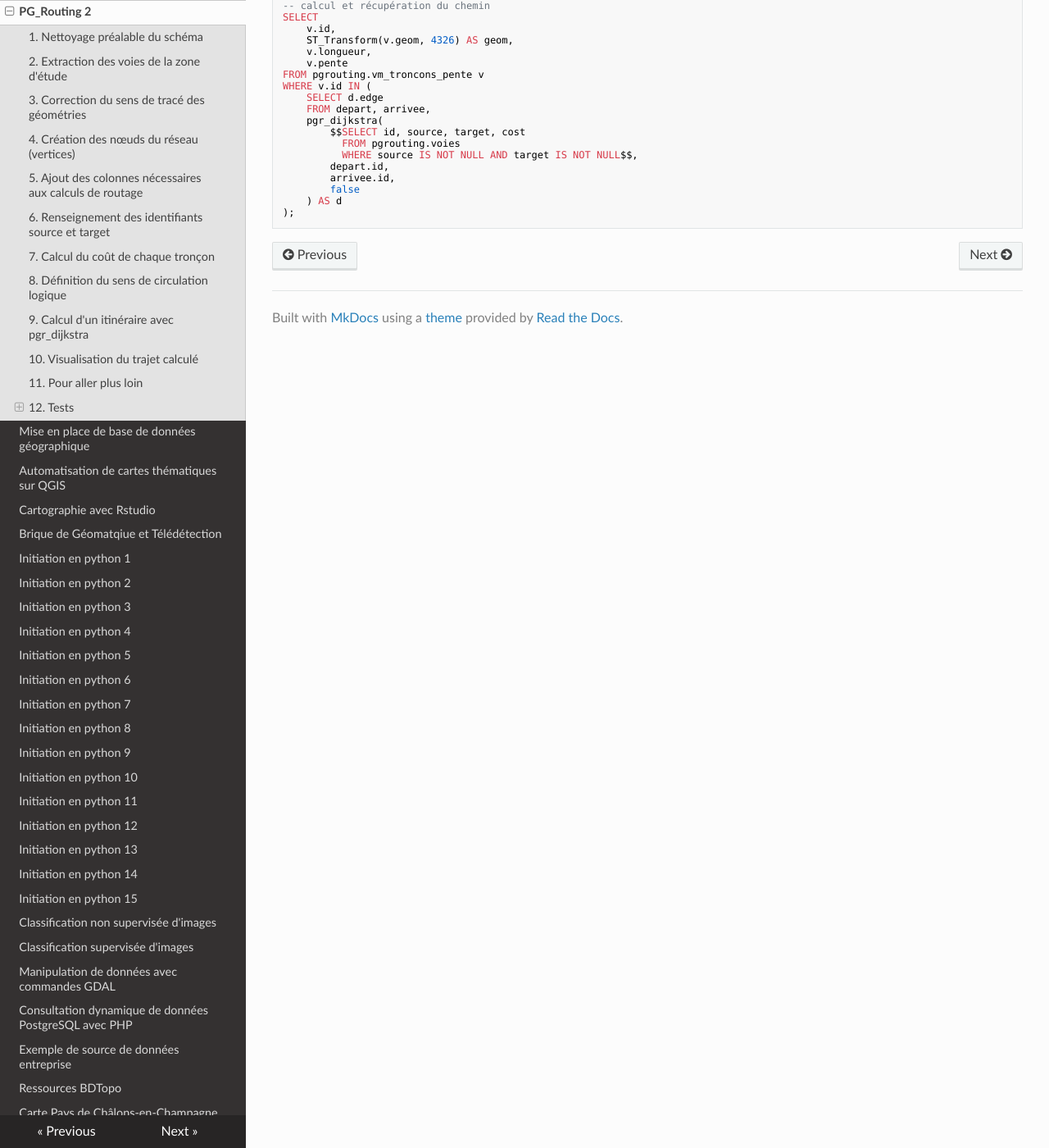
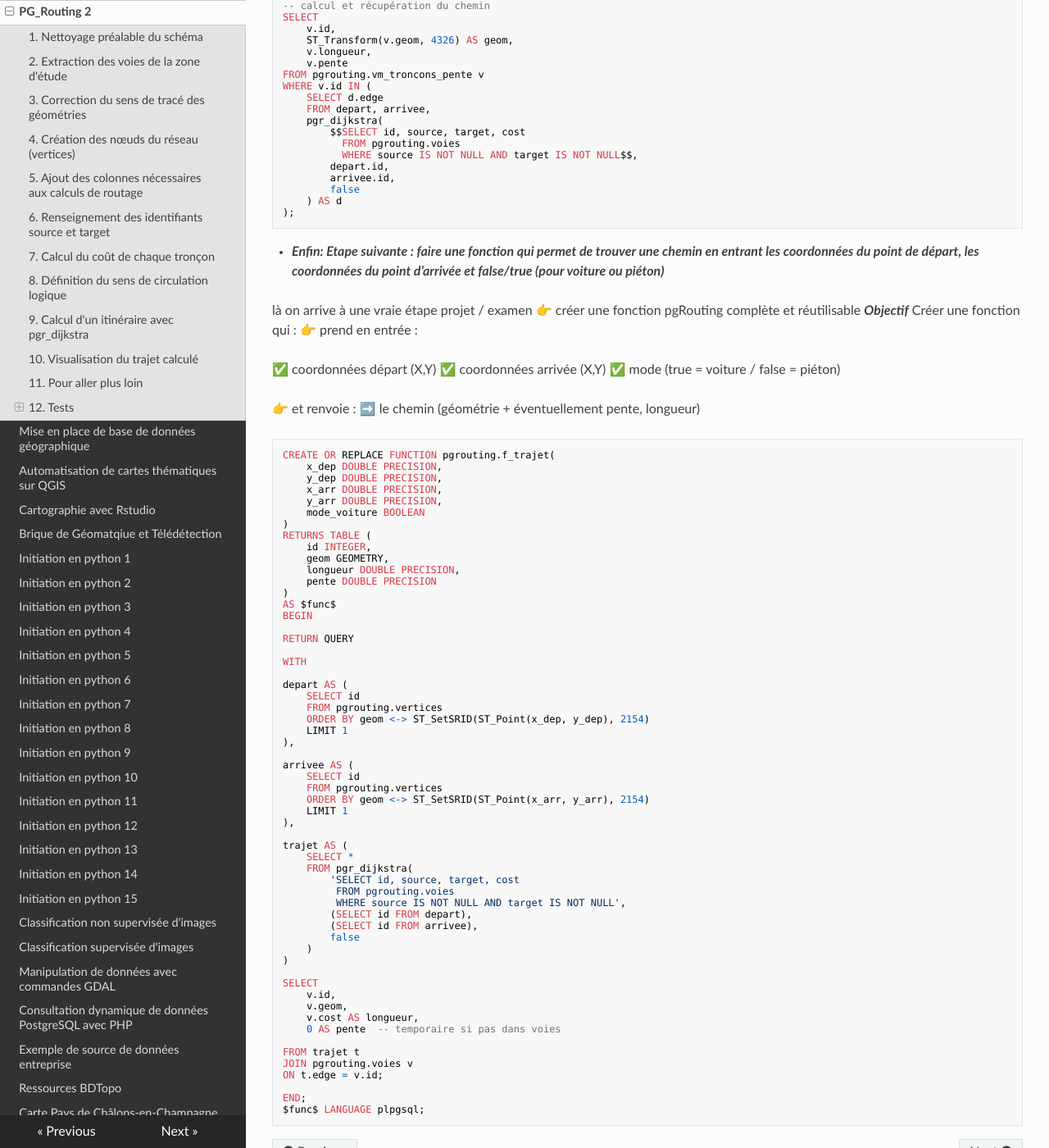
Before and after one commit to abdou123-guene/Site_de_documentation_geomatique, an MkDocs documentation site: the page built from docs/pgrouting1.md, in a window 1280 px wide and 1400 px high, scrolled down 7974 px. Shown: the whole window at 82% size. Built offline with MkDocs 1.6.1, drawn with Linux system fonts in a browser that asks for light colours; nearby versions of some CDN libraries; some of the changed text lies outside the part shown.

Commit message:
Document pgRouting function for route finding
Added a section on creating a pgRouting function for route finding based on coordinates and mode (car or pedestrian). Included SQL code for the function and its parameters.

````diff
--- a/docs/pgrouting1.md
+++ b/docs/pgrouting1.md
@@ -368,3 +368,79 @@
     ) AS d
 );
 ```
+
+- ***Enfin: Etape suivante : faire une fonction qui permet de trouver une chemin en entrant les coordonnées du point de départ, les coordonnées du point d’arrivée et false/true (pour voiture ou piéton)***
+
+là on arrive à une vraie étape projet / examen
+👉 créer une fonction pgRouting complète et réutilisable
+***Objectif***
+Créer une fonction qui :
+👉 prend en entrée :
+
+✅ coordonnées départ (X,Y)
+✅ coordonnées arrivée (X,Y)
+✅ mode (true = voiture / false = piéton)
+
+👉 et renvoie :
+➡️ le chemin (géométrie + éventuellement pente, longueur)
+
+```sql
+CREATE OR REPLACE FUNCTION pgrouting.f_trajet(
+    x_dep DOUBLE PRECISION,
+    y_dep DOUBLE PRECISION,
+    x_arr DOUBLE PRECISION,
+    y_arr DOUBLE PRECISION,
+    mode_voiture BOOLEAN
+)
+RETURNS TABLE (
+    id INTEGER,
+    geom GEOMETRY,
+    longueur DOUBLE PRECISION,
+    pente DOUBLE PRECISION
+)
+AS $func$
+BEGIN
+
+RETURN QUERY
+
+WITH
+
+depart AS (
+    SELECT id
+    FROM pgrouting.vertices
+    ORDER BY geom <-> ST_SetSRID(ST_Point(x_dep, y_dep), 2154)
+    LIMIT 1
+),
+
+arrivee AS (
+    SELECT id
+    FROM pgrouting.vertices
+    ORDER BY geom <-> ST_SetSRID(ST_Point(x_arr, y_arr), 2154)
+    LIMIT 1
+),
+
+trajet AS (
+    SELECT *
+    FROM pgr_dijkstra(
+        'SELECT id, source, target, cost
+         FROM pgrouting.voies
+         WHERE source IS NOT NULL AND target IS NOT NULL',
+        (SELECT id FROM depart),
+        (SELECT id FROM arrivee),
+        false
+    )
+)
+
+SELECT
+    v.id,
+    v.geom,
+    v.cost AS longueur,
+    0 AS pente  -- temporaire si pas dans voies
+
+FROM trajet t
+JOIN pgrouting.voies v
+ON t.edge = v.id;
+
+END;
+$func$ LANGUAGE plpgsql;
+```
````
Also changed, not shown: other parts of docs/pgrouting1.md (+2 -2 lines).
